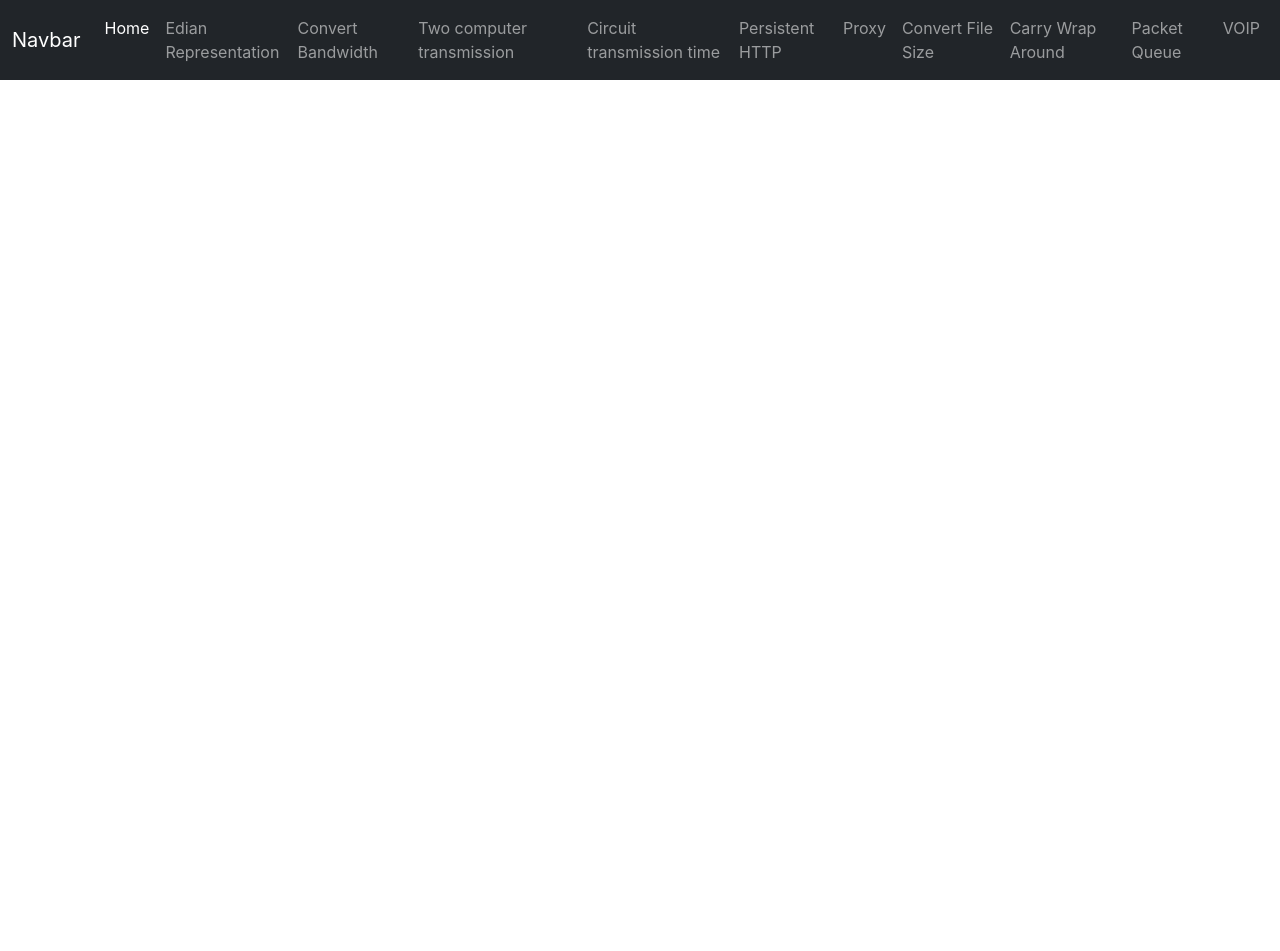
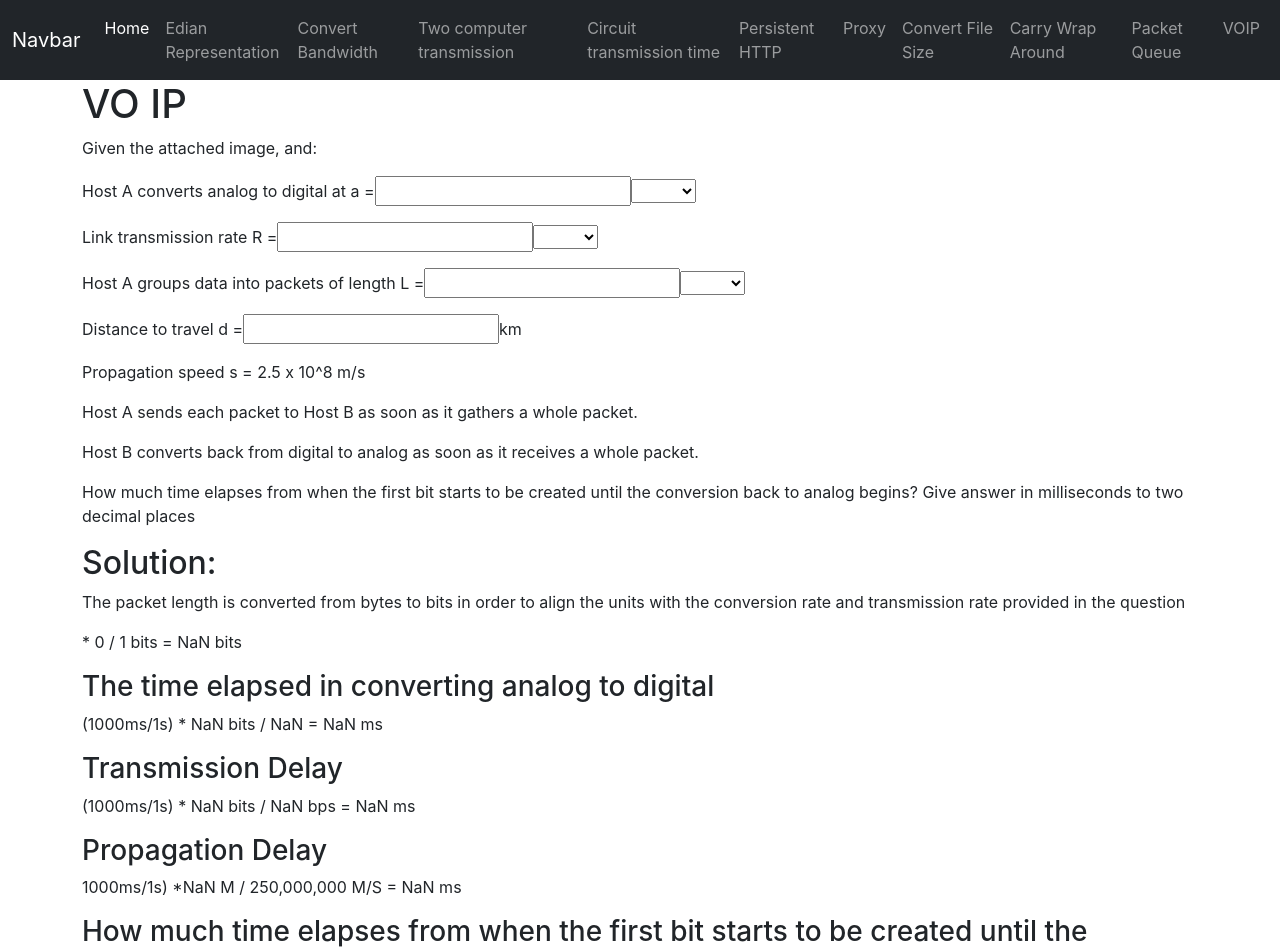
Before and after one commit to AutonomousDev/network-calc, a React (Create React App) app: page /VOIP in a window 1280 px wide. Shown: the top 951 px of the page. Before the commit the page ends 800 px from the top, so only its background shows below. Built offline with nearby package versions, Linux system fonts and the light colour scheme.

Commit message:
Added VOIP

```diff
--- a/src/App.js
+++ b/src/App.js
@@ -12,6 +12,7 @@ import Proxy from './pages/Proxy';
 import ConvertFileSize from './pages/ConvertFileSize';
 import CarryWraparound from './pages/CarryWraparound';
 import PacketQueue from './pages/PacketQueue';
+import VOIP from './pages/VOIP';
 
 function App() {
   return (
@@ -27,6 +28,7 @@ function App() {
         <Route path="ConvertFileSize/" element={<ConvertFileSize/>} />
         <Route path="CarryWraparound/" element={<CarryWraparound/>} />
         <Route path="PacketQueue/" element={<PacketQueue/>}/>
+        <Route path="VOIP/" element={<VOIP/>}/>
       </Routes>
     </BrowserRouter>
   );
--- a/src/pages/PacketQueue.js
+++ b/src/pages/PacketQueue.js
@@ -28,7 +28,7 @@ function PacketQueue() {
 
     return (
         <div class="">
-            <h1>Persistent HTTP</h1>
+            <h1>Packet Queue</h1>
             <form>
                 <p>Suppose there are
                     <input type="number" id="set_packet_count" onChange={(e) => set_packet_count(e.target.value)} />
@@ -39,6 +39,7 @@ function PacketQueue() {
                         <option value="GiB">GiB</option>
                         <option value="MiB">MiB</option>
                         <option value="KiB">KiB</option>
+                        <option value="Byte">Byte</option>
                         <option value="bit">bit</option>
                     </select>
                     .
@@ -71,7 +72,7 @@ function PacketQueue() {
             <p>
                 Since the answer must be in milliseconds with one decimal point precision, we must convert:
             </p>
-            {time_seconds} * 1000 ms / 1 s = {time_ms}
+            {time_seconds} * 1000 ms / 1 s = {time_ms} ms
 
         </div>
     );
--- /dev/null
+++ b/src/pages/VOIP.js
@@ -0,0 +1,125 @@
+import { useState, useEffect } from "react";
+import React from "react";
+import ConvertFileSizeCalc from "../components/ConvertFiles";
+import ConvertBandwidthCalc from "../components/ConvertBandwidth";
+
+
+function VOIP() {
+    const [packet_count, set_packet_count] = React.useState();
+
+    const [packet_size, set_packet_size] = React.useState();
+    const [packet_size_unit, set_packet_size_unit] = React.useState();
+
+    const [convert_file_rate, set_convert_file_rate] = React.useState();
+    const [convert_file_rate_unit, set_convert_file_rate_unit] = React.useState();
+
+    const [transmission_rate, set_transmission_rate] = React.useState();
+    const [transmission_rate_unit, set_transmission_rate_unit] = React.useState();
+
+
+    const [distance, set_distance] = React.useState();
+    const [distance_unit] = React.useState();
+
+    let file_size_conversion_factor = ConvertFileSizeCalc(packet_size_unit, "bit", 1);
+    let bandwidth_size_conversion_factor = ConvertBandwidthCalc(transmission_rate_unit, "bps", 1)
+
+    let converted_packet_size = ConvertFileSizeCalc(packet_size_unit, "bit", packet_size)
+    let converted_transmission_rate = ConvertBandwidthCalc(transmission_rate_unit, "bps", transmission_rate)
+    let converted_file_rate = ConvertBandwidthCalc(convert_file_rate_unit, "bps", convert_file_rate)
+
+    let analog_to_digital = 1000 * converted_packet_size / converted_file_rate
+    let transmission_delay = 1000 * converted_packet_size / converted_transmission_rate
+    let propagation_delay = ((distance * 1000) / 250000000) * 1000
+
+    let total_delay = analog_to_digital+transmission_delay+propagation_delay
+
+
+    return (
+        <div class="">
+            <h1>VO IP</h1>
+            <form>
+                <p>Given the attached image, and:</p>
+                <p>Host A converts analog to digital at a =
+                    <input type="number" id="convert_rate" name="set_convert_file_rate" onChange={(e) => set_convert_file_rate(e.target.value)} />
+                    <select name="transmission_rate_unit" id="set_convert_file_rate_unit" onChange={(e) => set_convert_file_rate_unit(e.target.value)}>
+                        <option value=""></option>
+                        <option value="Gbps">Gbps</option>
+                        <option value="Mbps">Mbps</option>
+                        <option value="Kbps">Kbps</option>
+                        <option value="bps">bps</option>
+                    </select>
+                </p>
+
+                <p>
+                    Link transmission rate R =
+                    <input type="number" id="transmission_rate" name="transmission_rate" onChange={(e) => set_transmission_rate(e.target.value)} />
+                    <select name="transmission_rate_unit" id="transmission_rate_unit" onChange={(e) => set_transmission_rate_unit(e.target.value)}>
+                        <option value=""></option>
+                        <option value="Gbps">Gbps</option>
+                        <option value="Mbps">Mbps</option>
+                        <option value="Kbps">Kbps</option>
+                        <option value="bps">bps</option>
+                    </select>
+                </p>
+                <p>
+                    Host A groups data into packets of length L =
+                    <input type="number" id="set_packet_size" onChange={(e) => set_packet_size(e.target.value)} />
+                    <select name="set_packet_size_unit" id="set_packet_size_unit" onChange={(e) => set_packet_size_unit(e.target.value)}>
+                        <option value=""></option>
+                        <option value="GiB">GiB</option>
+                        <option value="MiB">MiB</option>
+                        <option value="KiB">KiB</option>
+                        <option value="Byte">Bytes</option>
+                        <option value="bit">bit</option>
+                    </select>
+                </p>
+                <p>
+                    Distance to travel d =
+                    <input type="number" id="set_distance" onChange={(e) => set_distance(e.target.value)} />
+                    km
+                </p>
+                <p>
+
+                    Propagation speed s = 2.5 x 10^8 m/s
+                </p>
+                <p>
+                    Host A sends each packet to Host B as soon as it gathers a whole packet.
+                </p>
+                <p>
+                    Host B converts back from digital to analog as soon as it receives a whole packet.
+                </p>
+                <p>
+                    How much time elapses from when the first bit starts to be created until the conversion back to analog begins? Give answer in milliseconds to two decimal places
+                </p>
+            </form>
+            <h2>Solution:</h2>
+            <p>The packet length is converted from bytes to bits in order to align the units with the conversion rate and transmission rate provided in the question</p>
+            <p>{packet_size} * {file_size_conversion_factor} {packet_size_unit}/ 1 bits = {converted_packet_size} bits</p>
+
+            <h3>The time elapsed in converting analog to digital</h3>
+            <p>
+                (1000ms/1s) * {converted_packet_size} bits / {converted_file_rate} = {analog_to_digital} ms
+            </p>
+
+            <h3>Transmission Delay</h3>
+            <p>(1000ms/1s) * {converted_packet_size} bits / {converted_transmission_rate} bps = {transmission_delay} ms</p>
+
+            <h3>Propagation Delay</h3>
+            <p>
+                1000ms/1s) *{distance * 1000} M / 250,000,000 M/S = {propagation_delay} ms
+            </p>
+
+<h3>How much time elapses from when the first bit starts to be created until the conversion back to
+analog begins? Give answer in milliseconds to two decimal places</h3>
+<p>
+{analog_to_digital} + {transmission_delay}+{propagation_delay} = {total_delay} ms
+</p>
+
+
+
+
+        </div>
+    );
+}
+
+export default VOIP;
```
Also changed, not shown: 1 other file (tests, documents, lock files or other folders).
